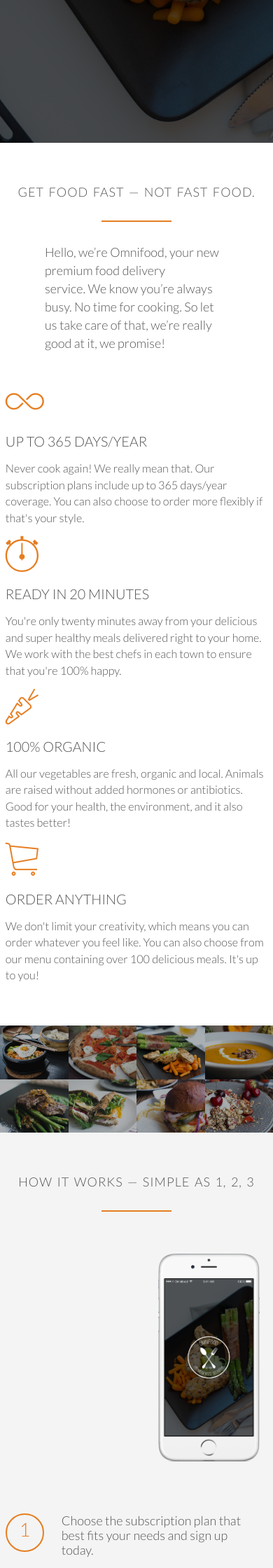
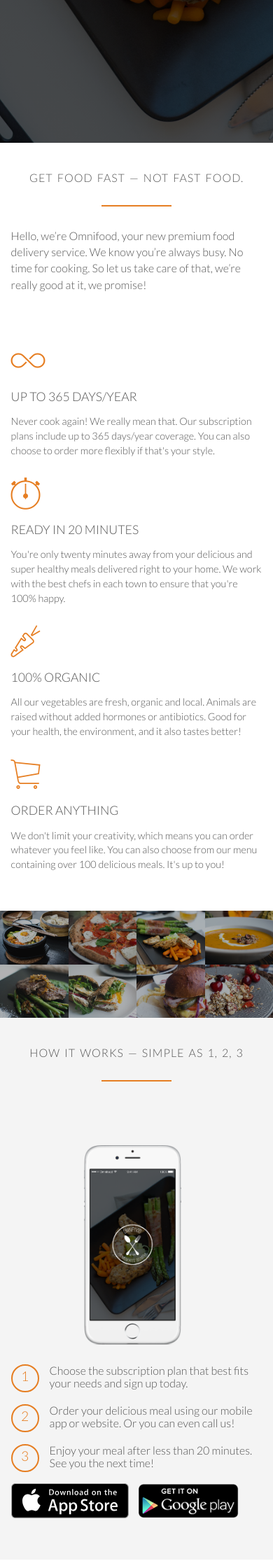
Before and after one commit to RJDulac/omnifood, a PHP site: page / in a window 390 px wide. Shown: the part 640-2880 px from the top of the page at 70% size. Run offline with PHP 8.4, Linux system fonts and the light colour scheme; some web fonts are replaced.

Commit message:
responzive

```diff
--- a/resources/css/queries.css
+++ b/resources/css/queries.css
@@ -4,36 +4,83 @@
 	.hero-text-box {
 		width: 100%;
 		padding: 0 2%;
-
 	}
-	.row {
-		padding: 0 2%;
-	}
+	.row { padding: 0 2%; }
 }
 
 
 /*Small tablet to big tablet: from 768px to 1023px*/
 @media only screen and (max-width: 1032px) {
-	body {
-		font-size: 18px;
-	}
-	section {
-		padding: 60px 0;
-	}
+	body { font-size: 18px; }
+	section { padding: 60px 0; }
 	.long-copy {
 		width: 80%
 		margin-left: 10%;
 	}
+	.steps-box { margin-top: 10px; }
+	.steps-box:last-child { margin-top: 10px; }
+	.works-steps { margin-bottom: 40px; }
+	.works-steps:last-of-type { margin-bottom: 60px; }
+
+	.app-screen { width: 50%; }
+
+	.icon-small {
+		width: 17px;
+		margin-right: 5px;
+	 }
+	.city-feature { font-size: 90%; }
+
+	.plan-box {
+		width: 100%;
+		margin-left: 0%;
+	}
+	.plan-price { font-size: 250%; }
+	.contact-form { width: 80%; }
 
 }
 
 /*Phones to small tablets: 481px to 767px*/
 @media only screen and (max-width: 767px) {
+	body { font-size: 16px; }
+	section { padding: 30px 0; }
+	.row,
+	.hero-text-box { padding: 4%; }
+	.col {
+		width: 100%;
+		margin: 0 0 4% 0;
+	}
+
+
+	.main-nav { display: none; }
+
+	h1 {font-size: 180%;}
+	h1 {font-size: 150%;}
+
+	.long-copy {
+		width: 100%;
+		margin-left: 0;
+	}
+
+	.steps-box:first-child { text-align: center; }
+	.app-screen { width: 40%; }
+	.works-step { margin-bottom: 20px; }
+	.works-step:last-of-type { margin-bottom: 20px; }
+
+	.works-step div {
+		height: 40px;
+		width: 40px;
+		margin-right: 15px;
+		padding: 4px;
+		font-size: 120%;
+	}
+
 
 }
 
 
 /*Small phones: from 0 to 480px*/
 @media only screen and (max-width: 480px) {
+	section { padding: 25px 0; }
+	.contact-form { width: 100%; }
 
 }
--- a/resources/css/style.css
+++ b/resources/css/style.css
@@ -9,13 +9,15 @@
 	box-sizing: border-box;
 }
 
-html {
+html,
+body {
 	background-color: #fff;
 	color: #555;
 	font-family: 'Lato', 'Arial', sans-serif;
 	font-size: 20px;
 	font-weight: 300;
 	text-rendering: optimizeLegibility;
+	overflow-x: hidden;
 }
 .clearfix {zoom: 1}
 .clearfix:after {
@@ -314,7 +316,7 @@ header {
 .works-step {
 	margin-bottom: 50px;
 }
-.works-step last-of-type {
+.works-step:last-of-type {
 	margin-bottom: 80px;
 }
 .works-step div {
```
